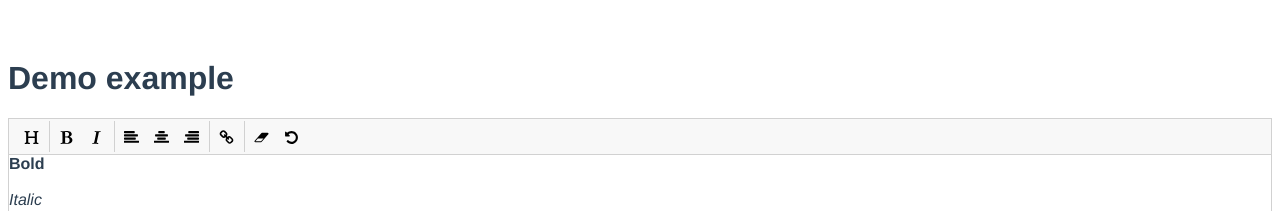
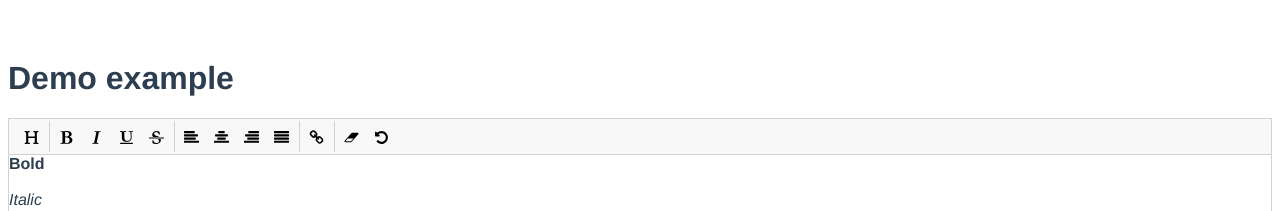
Before and after one commit to ddosdor/vue-sh-wysiwyg, a Vue app: page / in a window 1280 px wide. Shown: the top 211 px of the page. Built offline with nearby package versions, Linux system fonts and the light colour scheme.

Commit message:
(feature): Add strikeThrough, underline and justifyFull command

```diff
--- a/src/ShWysiwyg/ShWysiwyg.vue
+++ b/src/ShWysiwyg/ShWysiwyg.vue
@@ -49,7 +49,8 @@ export default {
     toolbar: {
       type: Array,
       default: () => [
-        'heading', '|', 'bold', 'italic', '|', 'justifyLeft', 'justifyCenter', 'justifyRight', '|', 'createLink', '|', 'removeFormat', 'undo',
+        'heading', '|', 'bold', 'italic', 'underline', 'strikeThrough', '|', 'justifyLeft',
+        'justifyCenter', 'justifyRight', 'justifyFull', '|', 'createLink', '|', 'removeFormat', 'undo',
       ],
     },
   },
--- a/src/ShWysiwyg/commands.js
+++ b/src/ShWysiwyg/commands.js
@@ -36,6 +36,12 @@ export default {
     cmd: 'justifyRight',
     icon: '<svg width="15" height="15" viewBox="0 0 1792 1792" xmlns="http://www.w3.org/2000/svg"><path d="M1792 1344v128q0 26-19 45t-45 19h-1664q-26 0-45-19t-19-45v-128q0-26 19-45t45-19h1664q26 0 45 19t19 45zm0-384v128q0 26-19 45t-45 19h-1280q-26 0-45-19t-19-45v-128q0-26 19-45t45-19h1280q26 0 45 19t19 45zm0-384v128q0 26-19 45t-45 19h-1536q-26 0-45-19t-19-45v-128q0-26 19-45t45-19h1536q26 0 45 19t19 45zm0-384v128q0 26-19 45t-45 19h-1152q-26 0-45-19t-19-45v-128q0-26 19-45t45-19h1152q26 0 45 19t19 45z"/></svg>',
   },
+  justifyFull: {
+    ...commandTemplate,
+    title: 'Justify',
+    cmd: 'justifyFull',
+    icon: '<svg width="15" height="15" viewBox="0 0 1792 1792" xmlns="http://www.w3.org/2000/svg"><path d="M1792 1344v128q0 26-19 45t-45 19h-1664q-26 0-45-19t-19-45v-128q0-26 19-45t45-19h1664q26 0 45 19t19 45zm0-384v128q0 26-19 45t-45 19h-1664q-26 0-45-19t-19-45v-128q0-26 19-45t45-19h1664q26 0 45 19t19 45zm0-384v128q0 26-19 45t-45 19h-1664q-26 0-45-19t-19-45v-128q0-26 19-45t45-19h1664q26 0 45 19t19 45zm0-384v128q0 26-19 45t-45 19h-1664q-26 0-45-19t-19-45v-128q0-26 19-45t45-19h1664q26 0 45 19t19 45z"/></svg>',
+  },
   createLink: {
     ...commandTemplate,
     title: 'Link',
@@ -62,4 +68,16 @@ export default {
     utils: 'Heading',
     icon: '<svg width="15" height="15" viewBox="0 0 1792 1792" xmlns="http://www.w3.org/2000/svg"><path d="M1682 1664q-44 0-132.5-3.5t-133.5-3.5q-44 0-132 3.5t-132 3.5q-24 0-37-20.5t-13-45.5q0-31 17-46t39-17 51-7 45-15q33-21 33-140l-1-391q0-21-1-31-13-4-50-4h-675q-38 0-51 4-1 10-1 31l-1 371q0 142 37 164 16 10 48 13t57 3.5 45 15 20 45.5q0 26-12.5 48t-36.5 22q-47 0-139.5-3.5t-138.5-3.5q-43 0-128 3.5t-127 3.5q-23 0-35.5-21t-12.5-45q0-30 15.5-45t36-17.5 47.5-7.5 42-15q33-23 33-143l-1-57v-813q0-3 .5-26t0-36.5-1.5-38.5-3.5-42-6.5-36.5-11-31.5-16-18q-15-10-45-12t-53-2-41-14-18-45q0-26 12-48t36-22q46 0 138.5 3.5t138.5 3.5q42 0 126.5-3.5t126.5-3.5q25 0 37.5 22t12.5 48q0 30-17 43.5t-38.5 14.5-49.5 4-43 13q-35 21-35 160l1 320q0 21 1 32 13 3 39 3h699q25 0 38-3 1-11 1-32l1-320q0-139-35-160-18-11-58.5-12.5t-66-13-25.5-49.5q0-26 12.5-48t37.5-22q44 0 132 3.5t132 3.5q43 0 129-3.5t129-3.5q25 0 37.5 22t12.5 48q0 30-17.5 44t-40 14.5-51.5 3-44 12.5q-35 23-35 161l1 943q0 119 34 140 16 10 46 13.5t53.5 4.5 41.5 15.5 18 44.5q0 26-12 48t-36 22z"/></svg>',
   },
+  strikeThrough: {
+    ...commandTemplate,
+    title: 'StrikeThrough',
+    cmd: 'strikeThrough',
+    icon: '<svg width="15" height="15" viewBox="0 0 1792 1792" xmlns="http://www.w3.org/2000/svg"><path d="M1760 896q14 0 23 9t9 23v64q0 14-9 23t-23 9h-1728q-14 0-23-9t-9-23v-64q0-14 9-23t23-9h1728zm-1277-64q-28-35-51-80-48-98-48-188 0-181 134-309 133-127 393-127 50 0 167 19 66 12 177 48 10 38 21 118 14 123 14 183 0 18-5 45l-12 3-84-6-14-2q-50-149-103-205-88-91-210-91-114 0-182 59-67 58-67 146 0 73 66 140t279 129q69 20 173 66 58 28 95 52h-743zm507 256h411q7 39 7 92 0 111-41 212-23 56-71 104-37 35-109 81-80 48-153 66-80 21-203 21-114 0-195-23l-140-40q-57-16-72-28-8-8-8-22v-13q0-108-2-156-1-30 0-68l2-37v-44l102-2q15 34 30 71t22.5 56 12.5 27q35 57 80 94 43 36 105 57 59 22 132 22 64 0 139-27 77-26 122-86 47-61 47-129 0-84-81-157-34-29-137-71z"/></svg>',
+  },
+  underline: {
+    ...commandTemplate,
+    title: 'Underline',
+    cmd: 'underline',
+    icon: '<svg width="15" height="15" viewBox="0 0 1792 1792" xmlns="http://www.w3.org/2000/svg"><path d="M176 223q-37-2-45-4l-3-88q13-1 40-1 60 0 112 4 132 7 166 7 86 0 168-3 116-4 146-5 56 0 86-2l-1 14 2 64v9q-60 9-124 9-60 0-79 25-13 14-13 132 0 13 .5 32.5t.5 25.5l1 229 14 280q6 124 51 202 35 59 96 92 88 47 177 47 104 0 191-28 56-18 99-51 48-36 65-64 36-56 53-114 21-73 21-229 0-79-3.5-128t-11-122.5-13.5-159.5l-4-59q-5-67-24-88-34-35-77-34l-100 2-14-3 2-86h84l205 10q76 3 196-10l18 2q6 38 6 51 0 7-4 31-45 12-84 13-73 11-79 17-15 15-15 41 0 7 1.5 27t1.5 31q8 19 22 396 6 195-15 304-15 76-41 122-38 65-112 123-75 57-182 89-109 33-255 33-167 0-284-46-119-47-179-122-61-76-83-195-16-80-16-237v-333q0-188-17-213-25-36-147-39zm1488 1409v-64q0-14-9-23t-23-9h-1472q-14 0-23 9t-9 23v64q0 14 9 23t23 9h1472q14 0 23-9t9-23z"/></svg>',
+  },
 };
```
